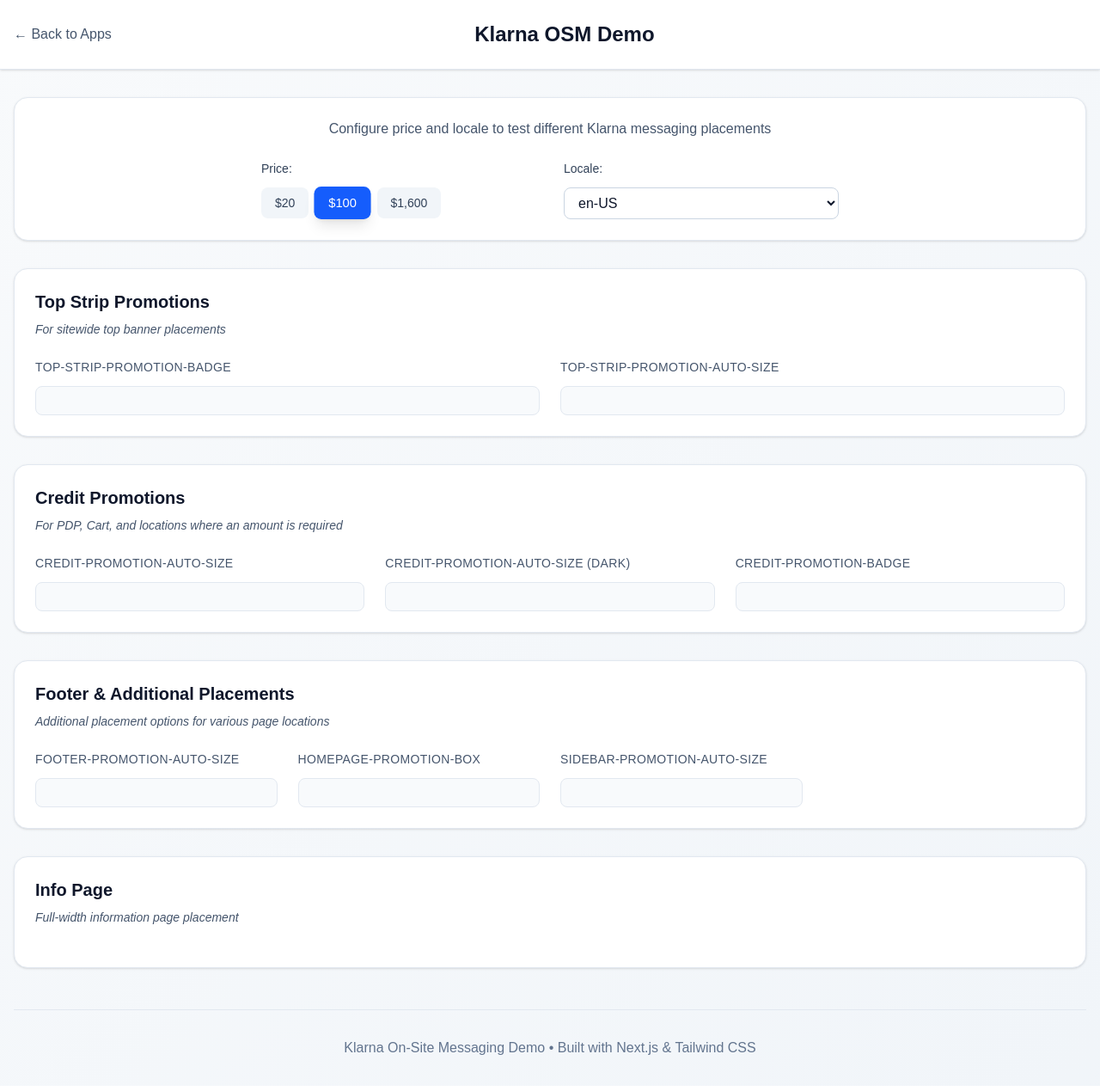
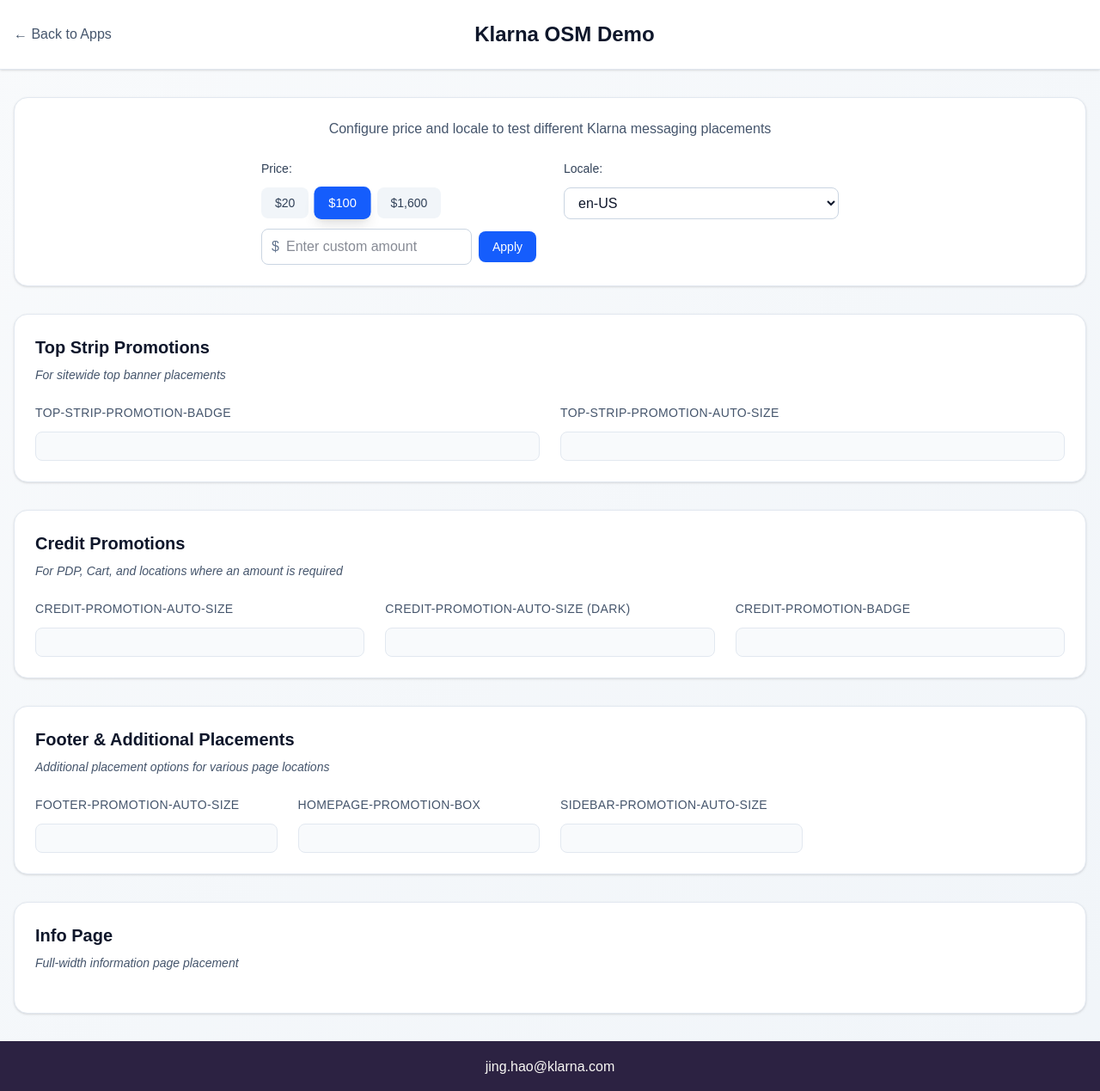
Before and after one commit to thejinghao/kp-demo, a Next.js app: page /apps/osm in a window 1280 px wide. Shown: the whole page at 86% size. Built offline with nearby package versions, Linux system fonts and the light colour scheme.

Commit message:
fixed footer; added custom price selector in psm

```diff
--- a/app/apps/instore/page.tsx
+++ b/app/apps/instore/page.tsx
@@ -214,12 +214,7 @@
           </div>
         </div>
 
-        {/* Footer */}
-        <footer className="text-center mt-12 pt-8 border-t border-slate-200 dark:border-slate-700">
-          <p className="text-slate-500 dark:text-slate-400">
-            Klarna In-Store Demo • Built with Next.js & Tailwind CSS
-          </p>
-        </footer>
+
       </div>
     </div>
   );
--- a/app/apps/kec/page.tsx
+++ b/app/apps/kec/page.tsx
@@ -375,12 +375,7 @@
           </div>
         </div>
 
-        {/* Footer */}
-        <footer className="text-center mt-12 pt-8 border-t border-slate-200 dark:border-slate-700">
-          <p className="text-slate-500 dark:text-slate-400">
-            Klarna Express Checkout Demo • Built with Next.js & Tailwind CSS
-          </p>
-        </footer>
+
       </div>
     </div>
   );
--- a/app/apps/kp/page.tsx
+++ b/app/apps/kp/page.tsx
@@ -368,12 +368,7 @@
           )}
         </div>
 
-        {/* Footer */}
-        <footer className="text-center mt-12 pt-8 border-t border-slate-200 dark:border-slate-700">
-          <p className="text-slate-500 dark:text-slate-400">
-            Klarna Payment Demo • Built with Next.js & Tailwind CSS
-          </p>
-        </footer>
+
       </div>
     </div>
   );
--- a/app/apps/osm/page.tsx
+++ b/app/apps/osm/page.tsx
@@ -9,6 +9,7 @@
 export default function OSMApp() {
   const [selectedPrice, setSelectedPrice] = useState(1);
   const [selectedLocale, setSelectedLocale] = useState('en-US');
+  const [customAmount, setCustomAmount] = useState('');
 
   const dataLayer = [
     { product: { price: 20, name: "Example product 1" } },
@@ -30,6 +31,22 @@
   const setPrice = (productIndex: number) => {
     setSelectedPrice(productIndex);
     const klarnaPrice = dataLayer[productIndex].product.price * 100;
+    const nodes = document.querySelectorAll("[id^='klarna-pdp']");
+    nodes.forEach(function (node: any) {
+      node.dataset.purchaseAmount = klarnaPrice;
+    });
+    if (window.KlarnaOnsiteService) {
+      window.KlarnaOnsiteService.push({ eventName: "refresh-placements" });
+    }
+  };
+
+  const applyCustomAmount = () => {
+    const numericAmount = parseFloat(customAmount);
+    if (isNaN(numericAmount) || numericAmount <= 0) {
+      return;
+    }
+    setSelectedPrice(-1);
+    const klarnaPrice = Math.round(numericAmount * 100);
     const nodes = document.querySelectorAll("[id^='klarna-pdp']");
     nodes.forEach(function (node: any) {
       node.dataset.purchaseAmount = klarnaPrice;
@@ -115,6 +132,28 @@
                     ${item.product.price.toLocaleString()}
                   </button>
                 ))}
+              </div>
+              <div className="mt-3 flex items-center gap-2">
+                <div className="relative flex-1">
+                  <span className="pointer-events-none absolute inset-y-0 left-3 flex items-center text-slate-500">$</span>
+                  <input
+                    type="number"
+                    min="0"
+                    step="0.01"
+                    inputMode="decimal"
+                    value={customAmount}
+                    onChange={(e) => setCustomAmount(e.target.value)}
+                    onKeyDown={(e) => { if (e.key === 'Enter') { applyCustomAmount(); } }}
+                    placeholder="Enter custom amount"
+                    className="w-full pl-7 pr-3 py-2 border border-slate-300 dark:border-slate-600 rounded-lg bg-white dark:bg-slate-700 text-slate-900 dark:text-white focus:ring-2 focus:ring-blue-500 focus:border-transparent"
+                  />
+                </div>
+                <button
+                  onClick={applyCustomAmount}
+                  className="px-4 py-2 rounded-lg font-medium transition-all duration-200 text-sm bg-blue-600 text-white hover:bg-blue-700"
+                >
+                  Apply
+                </button>
               </div>
             </div>
 
@@ -290,12 +329,7 @@
           </section>
         </main>
 
-        {/* Footer */}
-        <footer className="text-center mt-12 pt-8 border-t border-slate-200 dark:border-slate-700">
-          <p className="text-slate-500 dark:text-slate-400">
-            Klarna On-Site Messaging Demo • Built with Next.js & Tailwind CSS
-          </p>
-        </footer>
+
       </div>
     </div>
   );
--- /dev/null
+++ b/app/components/Footer.tsx
@@ -0,0 +1,13 @@
+import React from 'react';
+
+export default function Footer() {
+  return (
+    <footer className="text-center pt-[18px] pb-4 bg-[var(--color-secondary-eggplant)] text-[var(--color-primary-offwhite)]">
+      <div className="container mx-auto px-4">
+        <p>
+          <a href="mailto:jing.hao@klarna.com" className="hover:underline text-[var(--color-primary-offwhite)]">jing.hao@klarna.com</a>
+        </p>
+      </div>
+    </footer>
+  );
+}
--- a/app/layout.tsx
+++ b/app/layout.tsx
@@ -1,6 +1,7 @@
 import type { Metadata } from "next";
 import { Geist, Geist_Mono } from "next/font/google";
 import "./globals.css";
+import Footer from "./components/Footer";
 
 const geistSans = Geist({
   variable: "--font-geist-sans",
@@ -27,7 +28,12 @@
       <body
         className={`${geistSans.variable} ${geistMono.variable} antialiased`}
       >
-        {children}
+        <div className="min-h-screen flex flex-col">
+          <main className="flex-1">
+            {children}
+          </main>
+          <Footer />
+        </div>
       </body>
     </html>
   );
--- a/app/page.tsx
+++ b/app/page.tsx
@@ -6,31 +6,31 @@
       id: "osm",
       name: "On-Site Messaging",
       description: "OSM with various placements and locales",
-      icon: "💳",
+      icon: "✉️",
       href: "/apps/osm",
-      tags: ["KP"]
+      tags: ["KP","Ecomm"]
     },
     {
       id: "kec",
       name: "Klarna Express Checkout",
       description: "KEC with authorize and finalize flows",
-      icon: "🛒",
+      icon: "⚡",
       href: "/apps/kec",
-      tags: ["KP"]
+      tags: ["KP","Ecomm"]
     },
     {
       id: "kp",
       name: "Klarna Payment",
       description: "Klarna in a checkout flow",
-      icon: "💳",
+      icon: "🛒",
       href: "/apps/kp",
-      tags: ["KP"]
+      tags: ["KP","Ecomm"]
     },
     {
       id: "instore",
       name: "In-Store Payments",
       description: "Create session and render QR for in-store",
-      icon: "🏬",
+      icon: "🛍️",
       href: "/apps/instore",
       tags: ["KP", "In-Store"]
     },
@@ -96,12 +96,7 @@
           </div>
         )}
 
-        {/* Footer */}
-        <footer className="text-center mt-16 pt-8 border-t border-slate-200 dark:border-slate-700">
-          <p className="text-slate-500 dark:text-slate-400">
-            <a href="mailto:jing.hao@klarna.com" className="hover:underline text-blue-600 dark:text-blue-400">jing.hao@klarna.com</a>
-          </p>
-        </footer>
+
       </div>
     </div>
   );
```
